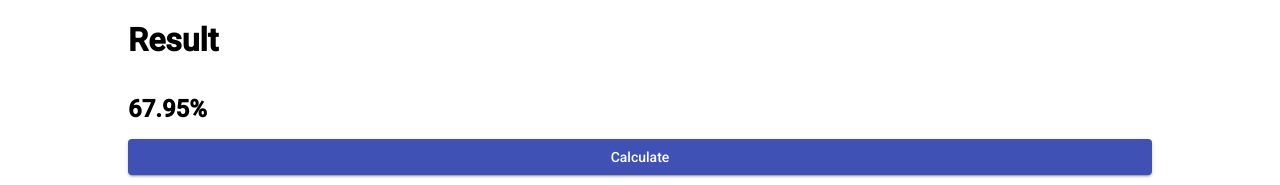
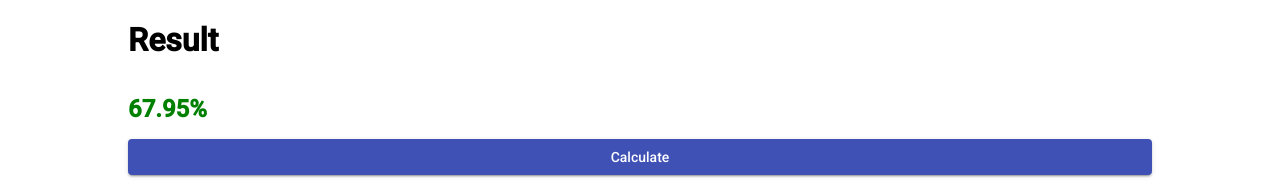
Before and after one commit to dkrasiev/dice-probability-calculator, an Angular app: page / in a window 1280 px wide. Shown: the top 185 px of the page. Built offline with nearby package versions, Linux system fonts and the light colour scheme.

Commit message:
add color styling for chance percent

```diff
--- a/src/app/app.component.html
+++ b/src/app/app.component.html
@@ -1,7 +1,9 @@
 <div class="container list">
   <h1>Result</h1>
 
-  <h2>{{ chance | percent: ".0-2" }}</h2>
+  <h2 [ngStyle]="{ color: chance > 0.5 ? 'green' : 'red' }">
+    {{ chance | percent: ".0-2" }}
+  </h2>
 
   <button (click)="calculcateChance()" mat-raised-button color="primary">
     Calculate
@@ -31,7 +33,7 @@
         <input matInput (change)="parseKnownValues($event)" />
       </mat-form-field>
 
-      <div>Current values: {{ config.knownValues.join(', ') }}</div>
+      <div>Current values: {{ config.knownValues.join(", ") }}</div>
     </div>
 
     <div>
```
